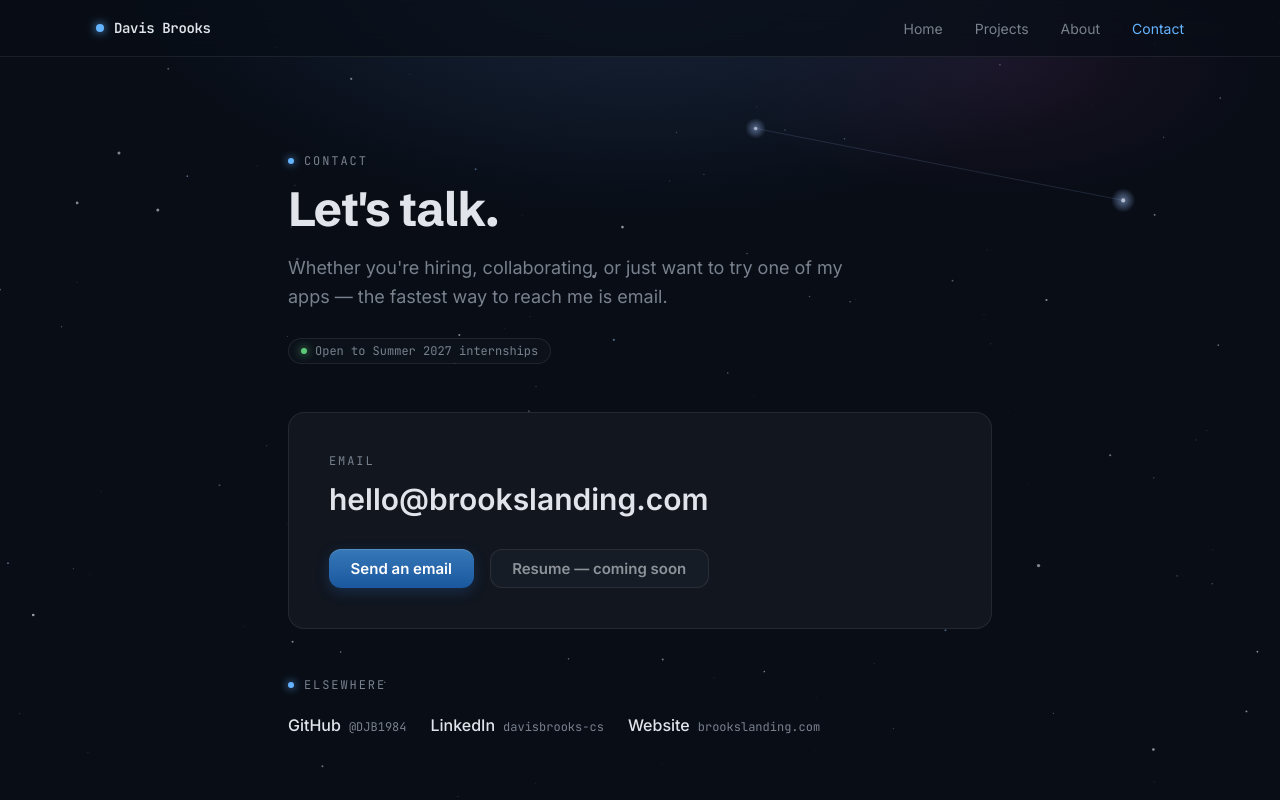
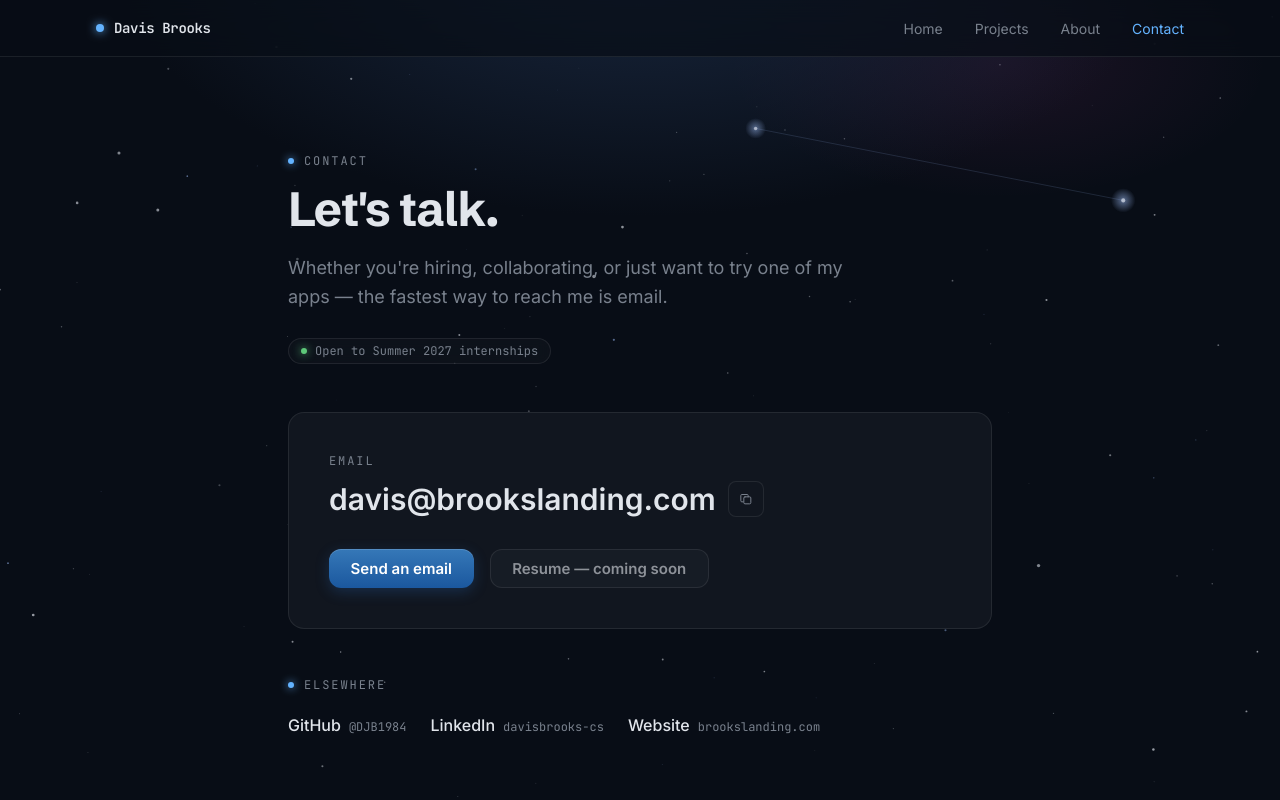
Before and after one commit to DJB1984/portfolio-site, a Next.js app: page /contact in a window 1280 px wide. Shown: the top 800 px of the page. Built offline with nearby package versions, Linux system fonts and the light colour scheme.

Commit message:
contact page security

```diff
--- a/src/app/contact/page.tsx
+++ b/src/app/contact/page.tsx
@@ -1,7 +1,7 @@
 import type { Metadata } from "next";
 import { site } from "@/data/site";
 import { AvailabilityBadge } from "@/components/availability-badge";
-import { ButtonLink } from "@/components/ui/button-link";
+import { ObfuscatedEmail } from "@/components/obfuscated-email";
 import { Reveal } from "@/components/reveal";
 import { SectionLabel } from "@/components/ui/section-label";
 import { SocialLinks } from "@/components/social-links";
@@ -32,30 +32,11 @@ export default function ContactPage() {
 
       <Reveal className="mt-12">
         <div className="rounded-lg border border-line bg-surface p-8 sm:p-10">
-          <p className="font-mono text-xs uppercase tracking-[0.16em] text-muted">
-            Email
-          </p>
-          <a
-            href={`mailto:${profile.email}`}
-            className="mt-3 inline-block text-2xl font-semibold text-ink transition-colors hover:text-starlight sm:text-3xl"
-          >
-            {profile.email}
-          </a>
-
-          <div className="mt-8 flex flex-wrap gap-4">
-            <ButtonLink href={`mailto:${profile.email}`} variant="primary" external>
-              Send an email
-            </ButtonLink>
-            {profile.resumeUrl ? (
-              <ButtonLink href={profile.resumeUrl} variant="secondary" external>
-                Download resume ↗
-              </ButtonLink>
-            ) : (
-              <span className="ds-btn ds-btn-secondary cursor-default opacity-60">
-                Resume — coming soon
-              </span>
-            )}
-          </div>
+          <ObfuscatedEmail
+            user={profile.emailUser}
+            domain={profile.emailDomain}
+            resumeUrl={profile.resumeUrl}
+          />
         </div>
       </Reveal>
 
--- /dev/null
+++ b/src/components/obfuscated-email.tsx
@@ -0,0 +1,137 @@
+"use client";
+
+import { useEffect, useRef, useState, useSyncExternalStore } from "react";
+import { ButtonLink } from "@/components/ui/button-link";
+
+type ObfuscatedEmailProps = {
+  user: string;
+  domain: string;
+  resumeUrl: string | null;
+};
+
+const subscribeNoop = () => () => {};
+const COPIED_DURATION_MS = 1800;
+
+/**
+ * Reassembles the email address client-side so it never appears as a plain
+ * string in server-rendered HTML — keeps address scrapers from reading it
+ * directly out of the page source. useSyncExternalStore gives an SSR-safe
+ * "is this the client, post-hydration" flag without setState-in-effect.
+ */
+export function ObfuscatedEmail({ user, domain, resumeUrl }: ObfuscatedEmailProps) {
+  const isClient = useSyncExternalStore(
+    subscribeNoop,
+    () => true,
+    () => false,
+  );
+  const email = isClient ? `${user}@${domain}` : null;
+
+  const [copied, setCopied] = useState(false);
+  const resetTimeout = useRef<ReturnType<typeof setTimeout> | null>(null);
+
+  useEffect(() => {
+    return () => {
+      if (resetTimeout.current) clearTimeout(resetTimeout.current);
+    };
+  }, []);
+
+  async function handleCopy() {
+    if (!email) return;
+    try {
+      await navigator.clipboard.writeText(email);
+    } catch {
+      return;
+    }
+    setCopied(true);
+    if (resetTimeout.current) clearTimeout(resetTimeout.current);
+    resetTimeout.current = setTimeout(() => setCopied(false), COPIED_DURATION_MS);
+  }
+
+  return (
+    <>
+      <p className="font-mono text-xs uppercase tracking-[0.16em] text-muted">Email</p>
+
+      <div className="mt-3 flex flex-wrap items-center gap-3">
+        <a
+          href={email ? `mailto:${email}` : undefined}
+          aria-disabled={!email}
+          className="text-2xl font-semibold text-ink transition-colors hover:text-starlight sm:text-3xl"
+        >
+          {email ?? `${user} [at] ${domain}`}
+        </a>
+
+        <button
+          type="button"
+          onClick={handleCopy}
+          disabled={!email}
+          aria-label={copied ? "Email address copied" : "Copy email address"}
+          className="inline-flex h-9 w-9 shrink-0 items-center justify-center rounded-sm border border-line bg-surface text-muted transition-colors hover:border-line-strong hover:text-starlight disabled:cursor-not-allowed disabled:opacity-50"
+        >
+          <span
+            className={`inline-flex transition-transform duration-200 ${
+              copied ? "scale-110 text-signal" : "scale-100"
+            }`}
+          >
+            {copied ? (
+              <svg
+                aria-hidden="true"
+                viewBox="0 0 24 24"
+                className="h-4 w-4"
+                fill="none"
+                stroke="currentColor"
+                strokeWidth="1.75"
+                strokeLinecap="round"
+                strokeLinejoin="round"
+              >
+                <path d="m5 12.5 4.5 4.5L19 7" />
+              </svg>
+            ) : (
+              <svg
+                aria-hidden="true"
+                viewBox="0 0 24 24"
+                className="h-4 w-4"
+                fill="none"
+                stroke="currentColor"
+                strokeWidth="1.5"
+                strokeLinecap="round"
+                strokeLinejoin="round"
+              >
+                <rect x="8.75" y="8.75" width="10.5" height="10.5" rx="1.75" />
+                <path d="M15.25 8.75V6.75A1.5 1.5 0 0 0 13.75 5.25h-8A1.5 1.5 0 0 0 4.25 6.75v8a1.5 1.5 0 0 0 1.5 1.5h2" />
+              </svg>
+            )}
+          </span>
+        </button>
+
+        <span
+          aria-live="polite"
+          className={`font-mono text-xs uppercase tracking-[0.16em] text-signal transition-opacity duration-200 ${
+            copied ? "opacity-100" : "opacity-0"
+          }`}
+        >
+          {copied ? "Copied" : ""}
+        </span>
+      </div>
+
+      <div className="mt-8 flex flex-wrap gap-4">
+        <ButtonLink
+          href={email ? `mailto:${email}` : "#"}
+          variant="primary"
+          external={Boolean(email)}
+          aria-disabled={!email}
+        >
+          Send an email
+        </ButtonLink>
+        {resumeUrl ? (
+          <ButtonLink href={resumeUrl} variant="secondary" external>
+            Download resume ↗
+          </ButtonLink>
+        ) : (
+          <span className="ds-btn ds-btn-secondary cursor-default opacity-60">
+            Resume — coming soon
+          </span>
+        )}
+      </div>
+    </>
+  );
+}
--- a/src/data/site.ts
+++ b/src/data/site.ts
@@ -153,7 +153,10 @@ export type Profile = {
   /** Multi-paragraph about copy. */
   longBio: string[];
   availability: Availability;
-  email: string;
+  /** Split so the address never appears as a single string in server HTML
+   *  or bundled source — reassembled client-side by <ObfuscatedEmail>. */
+  emailUser: string;
+  emailDomain: string;
   links: SocialLink[];
   /** null until a resume PDF is dropped into /public. */
   resumeUrl: string | null;
@@ -193,7 +196,8 @@ export const site: SiteData = {
       detail:
         "Whether you've got a role in mind or just want to compare notes, I'd like to hear from you.",
     },
-    email: "hello@brookslanding.com", // [placeholder] confirm preferred contact email
+    emailUser: "davis",
+    emailDomain: "brookslanding.com",
     links: [
       { label: "GitHub", href: "https://github.com/DJB1984", handle: "@DJB1984" },
       {
```
